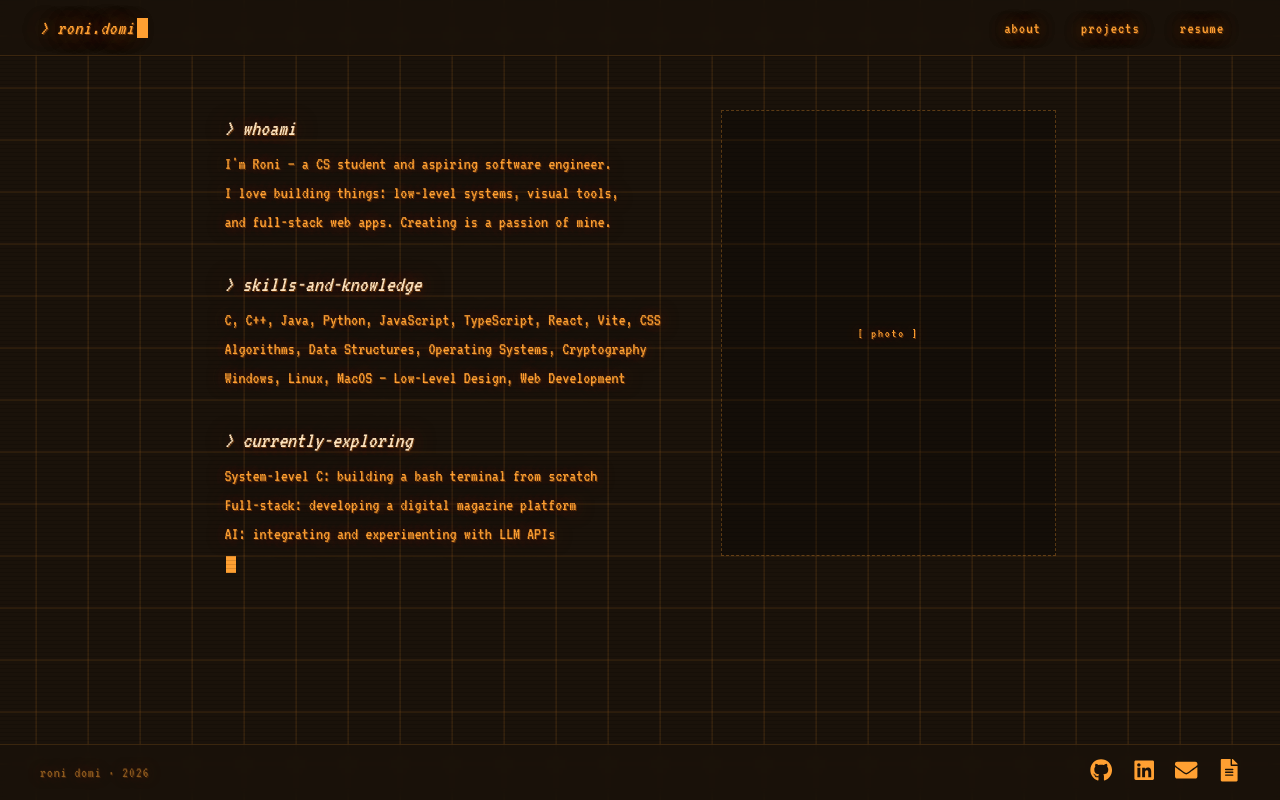
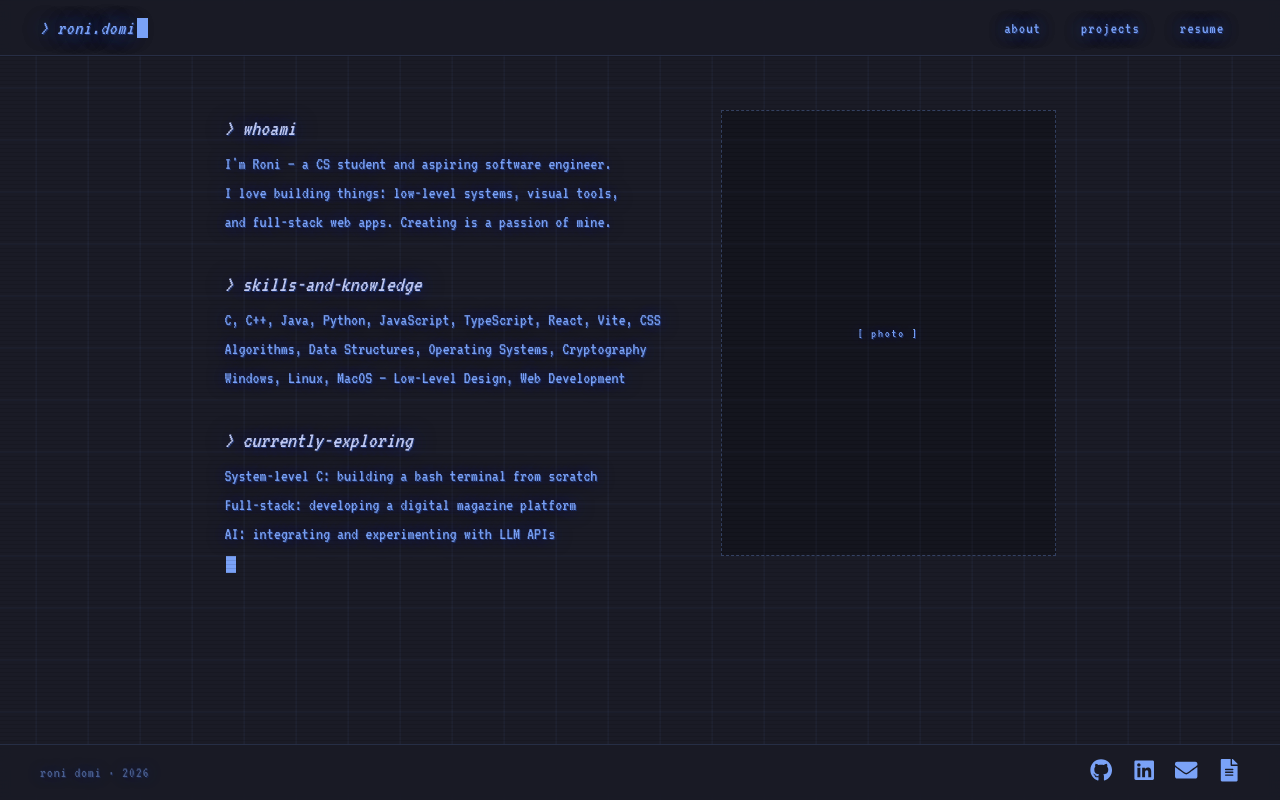
Before and after one commit to RoniDomi/Portfolio, a React (Vite) app: page / in a window 1280 px wide. Built offline with nearby package versions, Linux system fonts and the light colour scheme.

Commit message:
Final color scheme change

```diff
--- a/src/screen.css
+++ b/src/screen.css
@@ -3,22 +3,29 @@ html {
   scroll-behavior: smooth;
 }
 
+/* Tokyo Night palette
+   bg:        #1a1b26  rgb(26,  27,  38)
+   primary:   #7aa2f7  rgb(122, 162, 247)  — blue
+   highlight: #c0caf5  rgb(192, 202, 245)  — lavender fg
+   glow:               rgb(30,  50,  110)  — dark blue shadow
+*/
+
 /* === SCREEN === */
 #screen {
   position: relative;
   width: 100vw;
-  background-color: rgb(26, 18, 10);
+  background-color: rgb(26, 27, 38);
   overflow-x: hidden;
 }
 
-/* CSS grid background — visible animated drift */
+/* CSS grid background */
 #screen::before {
   content: '';
   position: fixed;
   inset: 0;
   background-image:
-    linear-gradient(rgba(255, 160, 50, 0.18) 1px, transparent 1px),
-    linear-gradient(90deg, rgba(255, 160, 50, 0.18) 1px, transparent 1px);
+    linear-gradient(rgba(122, 162, 247, 0.08) 1px, transparent 1px),
+    linear-gradient(90deg, rgba(122, 162, 247, 0.08) 1px, transparent 1px);
   background-size: 52px 52px;
   pointer-events: none;
   z-index: 0;
@@ -34,8 +41,8 @@ html {
     0deg,
     transparent,
     transparent 3px,
-    rgba(0, 0, 0, 0.12) 3px,
-    rgba(0, 0, 0, 0.12) 4px
+    rgba(0, 0, 0, 0.1) 3px,
+    rgba(0, 0, 0, 0.1) 4px
   );
   pointer-events: none;
   z-index: 10;
@@ -50,10 +57,10 @@ html {
 #screen,
 #screen * {
   font-family: 'VT323', monospace;
-  color: rgb(255, 160, 50);
-  text-shadow: 1px 1px .2px rgb(100, 50, 10),
-               0 0 1em rgb(100, 50, 10),
-               0 0 1em rgb(100, 50, 10);
+  color: rgb(122, 162, 247);
+  text-shadow: 1px 1px .2px rgb(30, 50, 110),
+               0 0 1em rgb(30, 50, 110),
+               0 0 1em rgb(30, 50, 110);
 }
 
 /* === NAVBAR === */
@@ -65,8 +72,8 @@ html {
   padding: 0 40px;
   z-index: 20;
   backdrop-filter: blur(6px);
-  background-color: rgba(26, 18, 10, 0.75);
-  border-bottom: 1px solid rgba(255, 160, 50, 0.15);
+  background-color: rgba(26, 27, 38, 0.8);
+  border-bottom: 1px solid rgba(122, 162, 247, 0.15);
   display: flex;
   align-items: center;
   box-sizing: border-box;
@@ -83,7 +90,7 @@ html {
 }
 
 #nav-logo:hover {
-  color: rgb(255, 228, 190);
+  color: rgb(192, 202, 245);
 }
 
 #topnav ul {
@@ -119,7 +126,7 @@ html {
 }
 
 #topnav ul li a:hover {
-  color: rgb(255, 228, 190);
+  color: rgb(192, 202, 245);
 }
 
 #topnav ul li a:hover::after {
@@ -131,7 +138,7 @@ html {
   display: inline-block;
   width: 0.55em;
   height: 1em;
-  background: rgb(255, 160, 50);
+  background: rgb(122, 162, 247);
   vertical-align: middle;
   margin-left: 2px;
   animation: blink 1s step-end infinite;
@@ -171,7 +178,7 @@ section {
   width: clamp(240px, 26vw, 380px);
   min-width: clamp(240px, 26vw, 380px);
   aspect-ratio: 3 / 4;
-  border: 1px dashed rgba(255, 160, 50, 0.3);
+  border: 1px dashed rgba(122, 162, 247, 0.3);
   display: flex;
   align-items: center;
   justify-content: center;
@@ -198,7 +205,7 @@ section {
 }
 
 #welcome .term-cmd {
-  color: rgb(255, 228, 190);
+  color: rgb(192, 202, 245);
   font-size: 1.4rem;
   font-style: italic;
   margin-top: 1.4rem;
@@ -210,7 +217,7 @@ section {
 }
 
 #welcome .term-text {
-  color: rgb(255, 160, 50);
+  color: rgb(122, 162, 247);
 }
 
 #welcome .term-blank {
@@ -236,8 +243,8 @@ section {
   content: '';
   flex: 1;
   height: 1px;
-  background: linear-gradient(to right, rgba(255, 160, 50, 0.35), transparent);
-  box-shadow: 0 0 8px rgba(255, 160, 50, 0.15);
+  background: linear-gradient(to right, rgba(122, 162, 247, 0.35), transparent);
+  box-shadow: 0 0 8px rgba(122, 162, 247, 0.15);
 }
 
 .section-heading h2 {
@@ -266,8 +273,8 @@ section {
 
 .project-card {
   position: relative;
-  background: rgba(26, 18, 10, 0.75);
-  border: 1px solid rgba(255, 160, 50, 0.2);
+  background: rgba(26, 27, 38, 0.8);
+  border: 1px solid rgba(122, 162, 247, 0.2);
   padding: 1.5rem;
   backdrop-filter: blur(4px);
   transition: border-color 0.2s ease, box-shadow 0.2s ease;
@@ -285,8 +292,8 @@ section {
 }
 
 .project-card:hover {
-  border-color: rgba(255, 160, 50, 0.6);
-  box-shadow: 0 0 28px rgba(255, 160, 50, 0.08);
+  border-color: rgba(122, 162, 247, 0.6);
+  box-shadow: 0 0 28px rgba(122, 162, 247, 0.08);
 }
 
 .project-card:hover::after {
@@ -296,7 +303,7 @@ section {
 .card-preview {
   width: 100%;
   aspect-ratio: 16 / 9;
-  border: 1px dashed rgba(255, 160, 50, 0.3);
+  border: 1px dashed rgba(122, 162, 247, 0.3);
   display: flex;
   align-items: center;
   justify-content: center;
@@ -320,7 +327,7 @@ section {
   margin: 0 0 0.65rem;
   font-size: 1.2rem;
   font-style: italic;
-  color: rgb(255, 228, 190);
+  color: rgb(192, 202, 245);
 }
 
 .project-card p {
@@ -339,7 +346,7 @@ section {
 
 .tech-tag {
   padding: 2px 9px;
-  border: 1px solid rgba(255, 160, 50, 0.35);
+  border: 1px solid rgba(122, 162, 247, 0.35);
   font-size: 0.82rem;
   letter-spacing: 0.03em;
 }
@@ -348,7 +355,7 @@ section {
   text-decoration: none;
   font-size: 0.9rem;
   padding: 4px 14px;
-  border: 1px solid rgba(255, 160, 50, 0.35);
+  border: 1px solid rgba(122, 162, 247, 0.35);
   display: inline-flex;
   align-items: center;
   gap: 0.4rem;
@@ -356,9 +363,9 @@ section {
 }
 
 .project-links a:hover {
-  background: rgba(255, 160, 50, 0.08);
-  border-color: rgba(255, 160, 50, 0.65);
-  color: rgb(255, 228, 190);
+  background: rgba(122, 162, 247, 0.08);
+  border-color: rgba(122, 162, 247, 0.65);
+  color: rgb(192, 202, 245);
 }
 
 /* === FOOTER === */
@@ -372,8 +379,8 @@ section {
   align-items: center;
   justify-content: space-between;
   padding: 14px 40px;
-  border-top: 1px solid rgba(255, 160, 50, 0.15);
-  background: rgba(26, 18, 10, 0.75);
+  border-top: 1px solid rgba(122, 162, 247, 0.15);
+  background: rgba(26, 27, 38, 0.8);
   backdrop-filter: blur(6px);
   box-sizing: border-box;
 }
@@ -400,7 +407,7 @@ section {
 
 #footer-links a:hover {
   transform: scale(1.2);
-  color: rgb(255, 228, 190);
+  color: rgb(192, 202, 245);
 }
 
 /* === MOBILE === */
```
